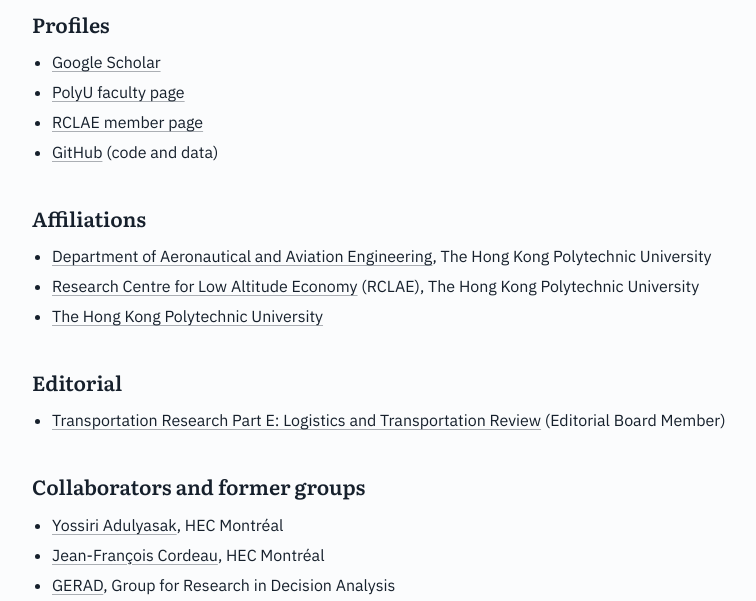
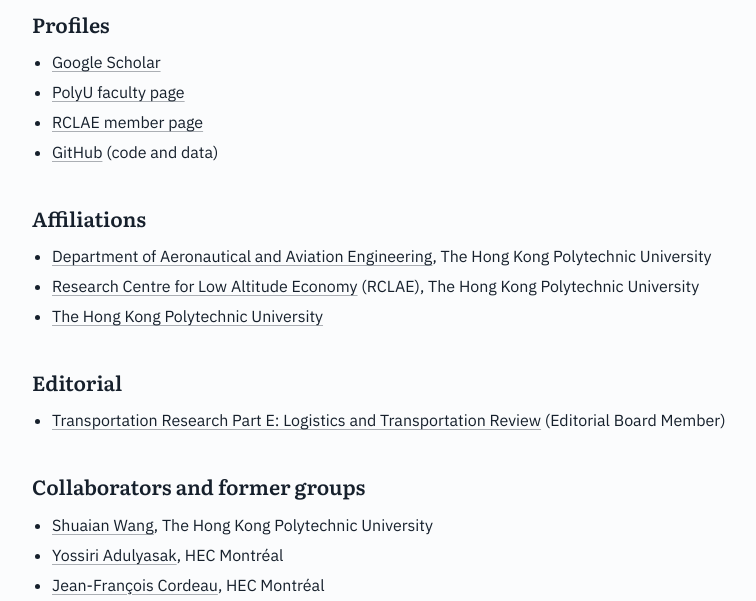
Before and after one commit to LingxiaoWu2021/LingxiaoWu2021.github.io, a plain HTML site: page links.html in a window 1280 px wide. Shown: the part 176-777 px from the top of the page, without its empty margins (52-808 px from the left). Drawn offline with Linux system fonts and the light colour scheme.

Commit message:
Add files via upload

```diff
--- a/links.html
+++ b/links.html
@@ -38,6 +38,7 @@
 
 <h2>Collaborators and former groups</h2>
 <ul>
+  <li><a href="https://www.polyu.edu.hk/lms/people/academic-staff/hans-wang/">Shuaian Wang</a>, The Hong Kong Polytechnic University</li>
   <li><a href="https://y-adulyasak.github.io/">Yossiri Adulyasak</a>, HEC Montréal</li>
   <li><a href="https://www.hec.ca/en/profs/jean-francois.cordeau.html">Jean-François Cordeau</a>, HEC Montréal</li>
   <li><a href="https://www.gerad.ca/en/">GERAD</a>, Group for Research in Decision Analysis</li>
```
